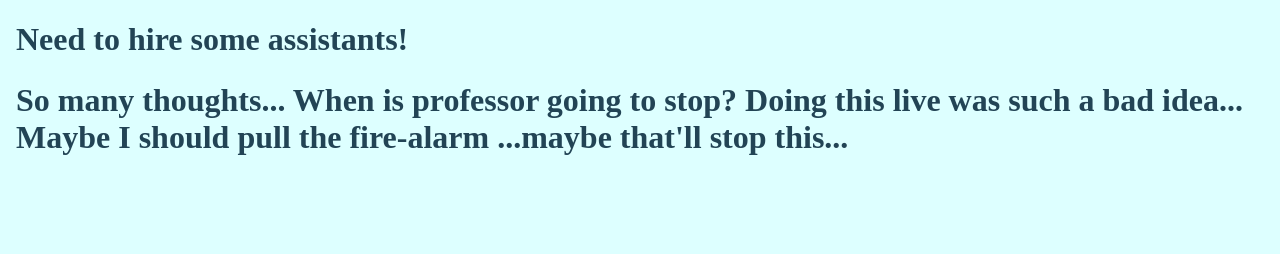
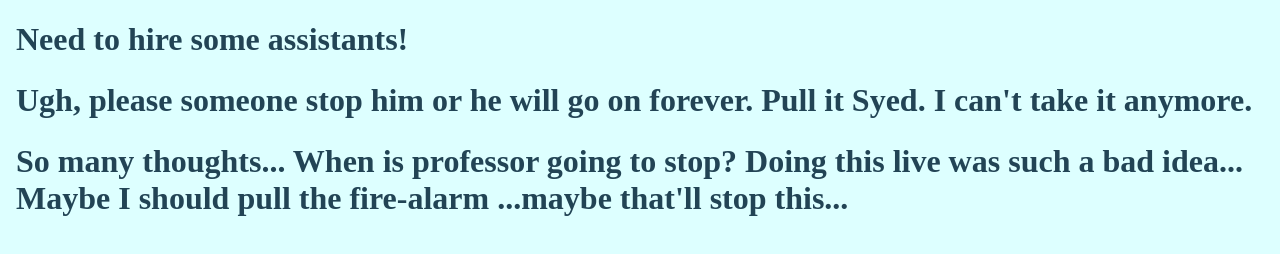
Before and after one commit to gcallah/SJCTalk, a plain HTML site: page index.html in a window 1280 px wide. Shown: the part 532-786 px from the top of the page. Drawn offline with Linux system fonts and the light colour scheme.

Commit message:
Features added.

```diff
--- a/index.html
+++ b/index.html
@@ -23,7 +23,9 @@ src="https://upload.wikimedia.org/wikipedia/commons/thumb/5/57/Mapping_collabora
         <h2>
             Need to hire some assistants!
         </h2>
-
+	<h2>
+	Ugh, please someone stop him or he will go on forever. Pull it Syed. I can't take it anymore.
+	</h2>
 		<h2>
             So many thoughts...
 			When is professor going to stop? Doing this live was such a bad idea...
```
